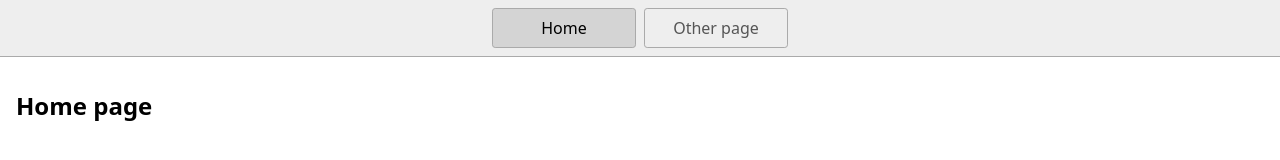
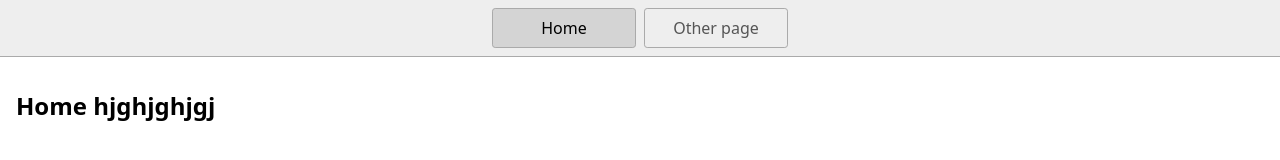
Before and after one commit to rafat-ali/html-learning, a plain HTML site: page index.html in a window 1280 px wide. Drawn offline with Linux system fonts and the light colour scheme.

Commit message:
1 file modified

```diff
--- a/index.html
+++ b/index.html
@@ -17,7 +17,7 @@
       <a href="/page2.html">Other page</a>
     </nav>
     <main>
-      <h1>Home page</h1>
+      <h1>Home hjghjghjgj</h1>
     </main>
   </body>
 </html>
```
